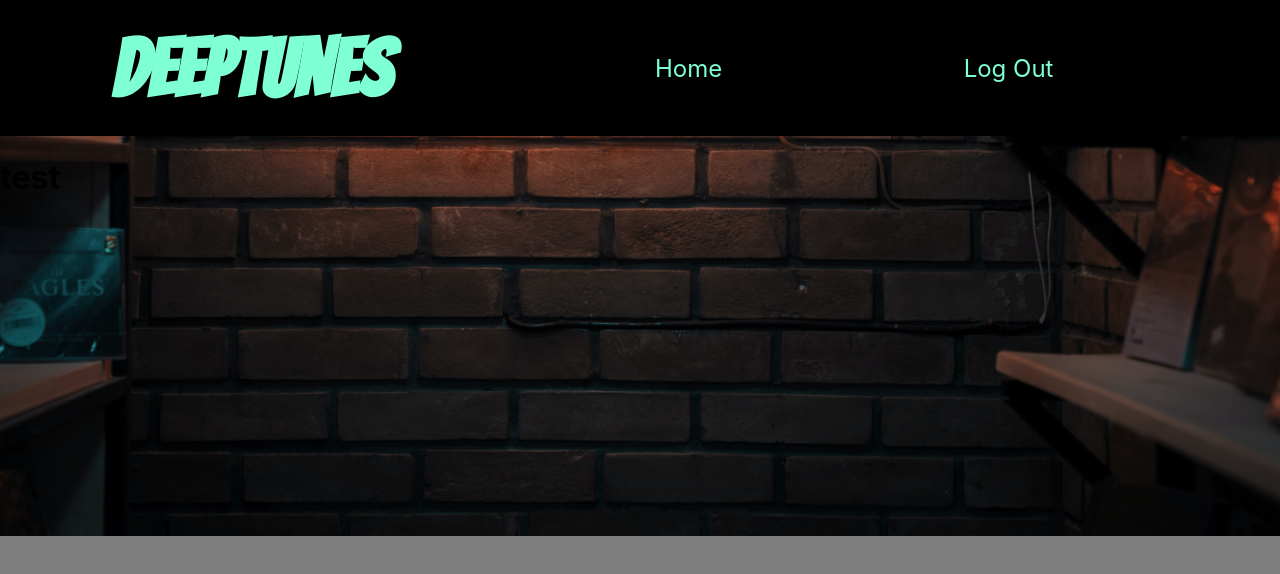
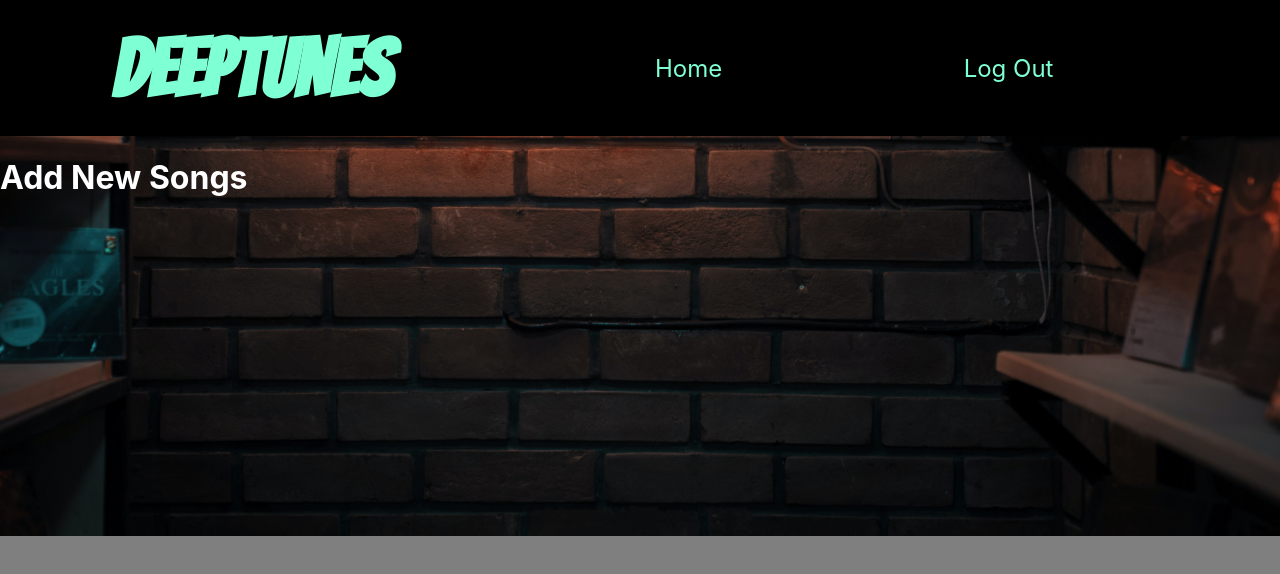
Before and after one commit to joowoonk/frontend-1, a React (Create React App) app in the folder frontend/: page /addnewsongs in a window 1280 px wide. Shown: the top 574 px of the page. Built offline with nearby package versions, Linux system fonts and the light colour scheme; sample sign-in values are in the browser's storage.

Commit message:
Changed title of add new songs page

```diff
--- a/frontend/src/components/AddNewSongs/AddNewSongs.js
+++ b/frontend/src/components/AddNewSongs/AddNewSongs.js
@@ -5,7 +5,7 @@ import AddNewSongsStyles from "./AddNewSongsStyles.jsx";
 function AddNewSongs() {
   return (
     <AddNewSongsStyles>
-      <h1>test</h1>
+      <h1>Add New Songs</h1>
     </AddNewSongsStyles>
   );
 }
--- a/frontend/src/components/AddNewSongs/AddNewSongsStyles.jsx
+++ b/frontend/src/components/AddNewSongs/AddNewSongsStyles.jsx
@@ -2,6 +2,7 @@ import styled from "styled-components";
 
 const AddNewSongsStyles = styled.div`
   display: flex;
+  color: white;
 `
 
 export default AddNewSongsStyles;
```
